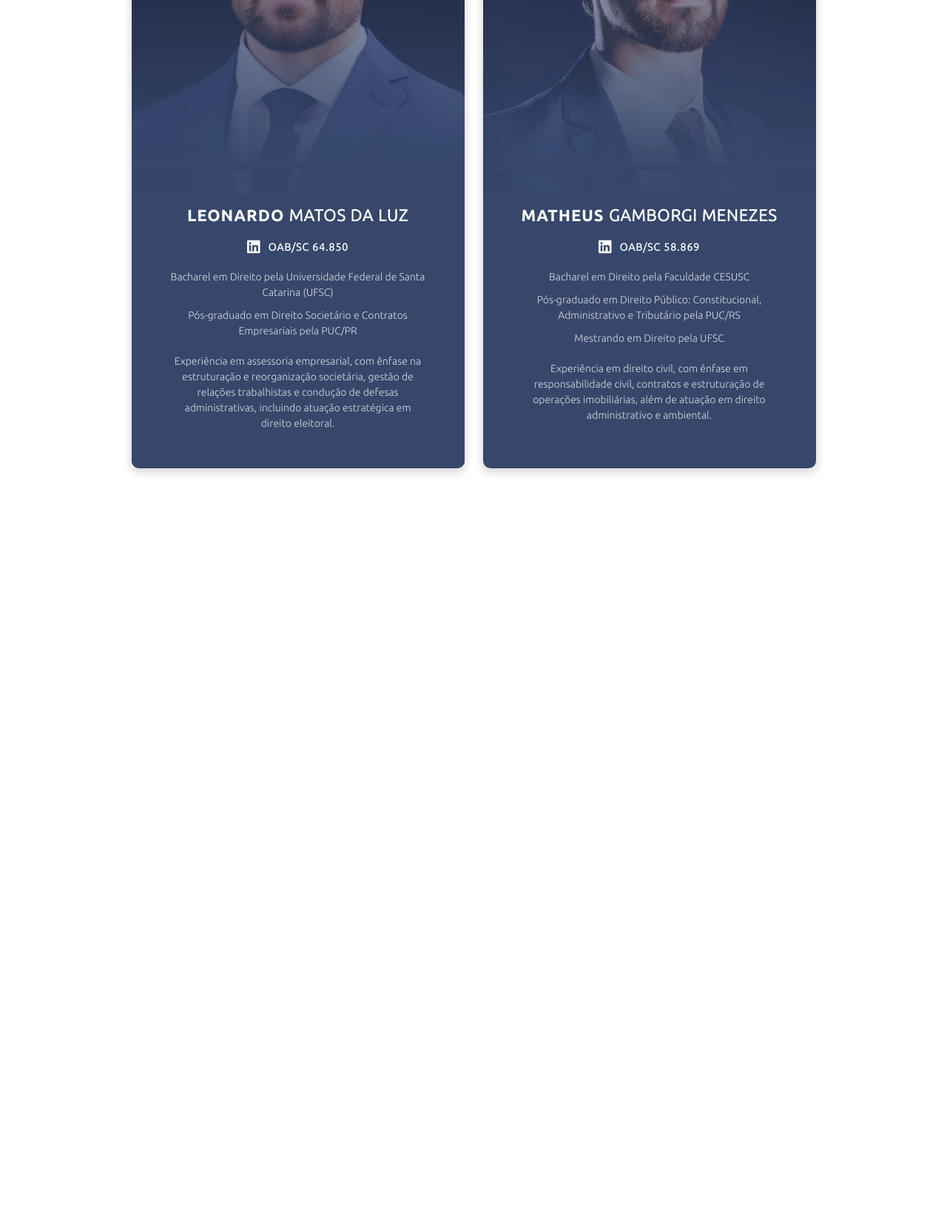
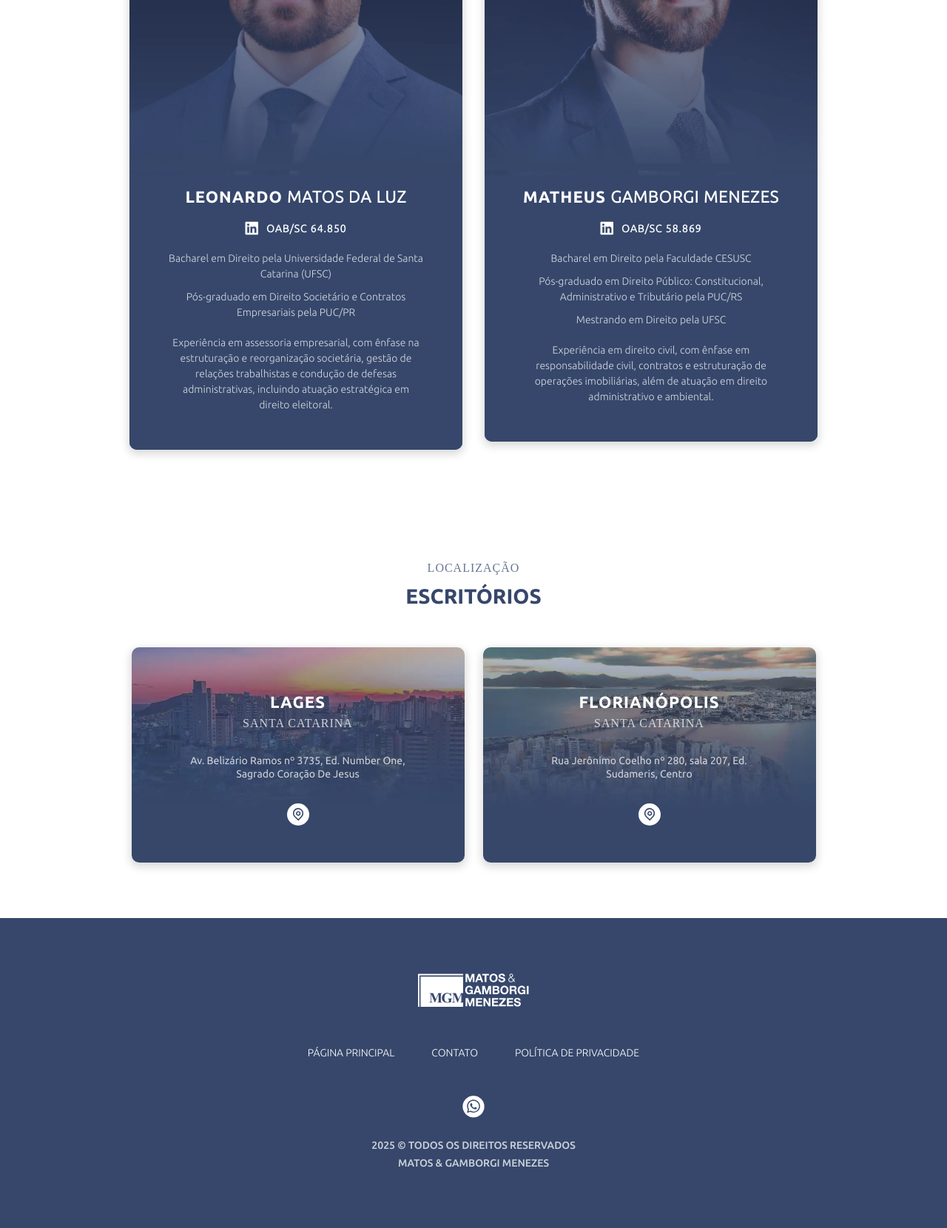
Before and after one commit to ickgamborgi/MGM, a PHP site: page / in a window 1280 px wide. Shown: the part 2320-3980 px from the top of the page at 74% size. Before the commit the page ends 2961 px from the top, so only its background shows below. Run offline with PHP 8.4, Linux system fonts and the light colour scheme; some libraries are stand-ins or nearby versions.

Commit message:
Update Footer

```diff
--- a/index.html
+++ b/index.html
@@ -217,13 +217,57 @@
                       </div>
                     </div>
                 </a>
+            </div>
+        </section>
 
+        <!-- Offices Section -->
+        <section id="escritorios" class="grid-con">
+            <h2 class="hidden">Escritórios</h2>
+            <div class="office-title-con col-span-full">
+                <h3 class="office-subtitle">Localização</h3>
+                <h4 class="office-title">Escritórios</h4>
+            </div>
+            <div class="office-cards-con col-span-full">
+                <h3 class="hidden">Cards de Escritórios</h3>
+                <!-- Lages -->
+                <a class="office-card" href="#" id="lages">
+                    <div class="office-card-con">
+                        <h4 class="office-city">Lages</h4>
+                        <h4 class="office-state">Santa Catarina</h4>
+                    </div>
+                    <p class="office-address">Av. Belizário Ramos nº 3735, Ed. Number One, Sagrado Coração De Jesus</p>
+                    <img class="office-icon" src="./images/icon-loc.svg" alt="Ícone Localização">
+                </a>
+                <!-- Florianópolis -->
+                <a class="office-card" href="#" id="florianopolis">
+                    <div class="office-card-con">
+                        <h4 class="office-city">Florianópolis</h4>
+                        <h4 class="office-state">Santa Catarina</h4>
+                    </div>
+                    <p class="office-address">Rua Jerônimo Coelho nº 280, sala 207, Ed. Sudameris, Centro</p>
+                    <img class="office-icon" src="./images/icon-loc.svg" alt="Ícone Localização">
+                </a>
             </div>
         </section>
 
     </main>
     <!-- Footer -->
-    <footer>
+    <footer class="grid-con">
+        <h2 class="hidden">Rodapé</h2>
+        <div class="footer-con col-span-full">
+            <div class="footer-1">
+                <a href="#"><img src="./images/logo-footer.svg" alt="MGM Minified Logo"></a>
+                <div class="footer-nav">
+                    <a href="#">Página Principal</a>
+                    <a href="#">Contato</a>
+                    <a href="#">Política de Privacidade</a>
+                </div>
+            </div>
+            <div class="footer-2">
+                <img src="./images/icon-whats.svg" alt="Ícone WhatsApp">
+                <p>2025 &copy; Todos os Direitos Reservados Matos & Gamborgi Menezes</p>
+            </div>
+        </div>
     </footer>
 </body>
 </html>
--- a/sass/components/_areas.scss
+++ b/sass/components/_areas.scss
@@ -59,7 +59,7 @@
 
     &:hover {
         box-shadow: a.$blur-shadow;
-        transform: translateY(-10px);
+        transform: scale(1.04);
         border: 1px solid a.$light-blue;
     }
 }
--- /dev/null
+++ b/sass/components/_footer.scss
@@ -0,0 +1,92 @@
+// Components for FOOTER
+
+@use "../abstracts/variables" as a;
+
+footer {
+  padding-top: a.$section-gap;
+  padding-bottom: a.$section-gap;
+  background-color: a.$blue;
+}
+
+.footer-con {
+  display: flex;
+  flex-direction: column;
+  gap: 50px;
+  text-align: center;
+  align-items: center;
+}
+
+.footer-1 {
+    display: flex;
+    flex-direction: column;
+    align-items: center;
+    gap: 50px;
+
+    img {
+        max-width: 150px;
+    }
+}
+
+.footer-nav {
+    display: flex;
+    flex-direction: column;
+    gap: 15px;
+    font-family: a.$ubuntu;
+    font-weight: 200;
+    font-size: a.$m-body;
+    text-transform: uppercase;
+    color: white;
+    transition: a.$basic-transition;
+
+    a {
+        color: white;
+        text-decoration: none;
+        transition: a.$basic-transition;
+
+        &:hover {
+            text-decoration: underline;
+        }
+
+    }
+
+}
+
+.footer-2 {
+    display: flex;
+    flex-direction: column;
+    align-items: center;
+    gap: 25px;
+
+    img {
+        width: 30px;
+        height: 30px;
+        transition: a.$basic-transition;
+        cursor: pointer;
+
+        &:hover {
+            transform: scale(1.2);
+            box-shadow: a.$click-shadow;
+            border-radius: 100%;
+        }
+    }
+
+    p {
+        font-family: a.$ubuntu;
+        font-weight: 500;
+        font-size: a.$m-body;
+        text-transform: uppercase;
+        line-height: 1.75;
+        color: white;
+        opacity: .75;
+        max-width: 300px;
+        margin: 0;
+    }
+}
+
+// Desktop
+@media (min-width: 1000px) {
+    .footer-nav {
+        flex-direction: row;
+        gap: 50px;
+    }
+}
--- a/sass/components/_hero.scss
+++ b/sass/components/_hero.scss
@@ -35,7 +35,9 @@
 #introduction {
   padding-top: a.$section-gap;
   padding-bottom: a.$section-gap;
-  background-color: white;;
+  background-color: white;
+  justify-content: center;
+  align-items: center;
 
   img {
     border-radius: a.$round-border;
@@ -43,6 +45,7 @@
     object-fit: cover;
     object-position: center;
     box-shadow: a.$blur-shadow;
+    height: 100%;
   }
 }
 
@@ -123,4 +126,23 @@
     padding-left: 30px;
     margin-top: 0px;
   }
+
+  #introduction {
+
+  img {
+    height: 100%;
+    width: 100%;
+  }
 }
+}
+
+// FOR LARGE DESKTOP
+@media (min-width: 1200px) {
+  #introduction {
+
+  img {
+    height: 450px;
+    width: 100%;
+  }
+}
+}
--- a/sass/components/_index.scss
+++ b/sass/components/_index.scss
@@ -7,3 +7,5 @@
 @forward "hero";
 @forward "areas";
 @forward "team";
+@forward "offices";
+@forward "footer";
--- /dev/null
+++ b/sass/components/_offices.scss
@@ -0,0 +1,139 @@
+// Components for OFFICES
+
+@use "../abstracts/variables" as a;
+
+#escritorios {
+  padding-top: a.$section-gap;
+  padding-bottom: a.$section-gap;
+  background-color: white;
+}
+
+.office-title-con {
+  display: flex;
+  flex-direction: column;
+  gap: 10px;
+  text-align: center;
+    align-items: center;
+
+  h3 {
+    font-family: a.$times;
+    font-size: a.$m-subtitle;
+    font-weight: 100;
+    letter-spacing: 1px;
+    text-transform: uppercase;
+    color: a.$blue;
+    opacity: .75;
+  }
+
+  h4 {
+    font-family: 'ubuntubold', a.$ubuntu;
+    font-size: a.$m-title;
+    text-transform: uppercase;
+    color: a.$blue;
+  }
+}
+
+.office-cards-con {
+    margin-top: 50px;
+    display: flex;
+    flex-direction: column;
+    gap: 25px;
+}
+
+.office-card {
+    display: flex;
+    flex-direction: column;
+    align-items: center;
+    text-align: center;
+    border-radius: a.$round-border;
+    box-shadow: a.$blur-shadow;
+    position: relative;
+    width: 100%;
+    overflow: hidden;
+    z-index: 1;
+    padding: 60px 30px 50px 30px;
+    gap: 30px;
+    background-size: cover;
+    background-position: center;
+    background-repeat: no-repeat;
+    transition: a.$basic-transition;
+
+    &:hover {
+        box-shadow: a.$click-shadow;
+        transform: scale(1.02);
+        cursor: pointer;
+    }
+}
+
+.office-card-con {
+    display: flex;
+    flex-direction: column;
+    align-items: center;
+    gap: 5px;
+}
+
+.office-city {
+    font-family: a.$ubuntu;
+    font-size: 22px;
+    color: white;
+    text-transform: uppercase;
+    letter-spacing: 1px;
+    z-index: 3;
+}
+
+.office-state {
+    font-family: a.$times;
+    font-size: 16px;
+    font-weight: 100;
+    color: white;
+    opacity: 0.75;
+    text-transform: uppercase;
+    letter-spacing: 1px;
+    z-index: 3;
+}
+
+.office-address {
+    font-family: a.$ubuntu;
+    font-size: a.$m-body;
+    color: white;
+    opacity: 0.75;
+    z-index: 3;
+    max-width: 300px;
+}
+
+.office-icon {
+    width: 30px;
+    height: 30px;
+    object-fit: contain;
+}
+
+#lages {
+    background-image: url('../images/lages.webp');
+}
+
+#florianopolis {
+    background-image: url('../images/florianopolis.webp');
+}
+
+
+
+
+
+// Tablet: 2 colunas
+@media (min-width: 700px) {
+.office-cards-con {
+    margin-top: 50px;
+    display: flex;
+    align-items: center;
+    justify-content: center;
+    flex-direction: row;
+    gap: 25px;
+}
+
+.office-card {
+    align-items: center;
+    height: 100%;
+    justify-content: space-around;
+    max-width: 450px;
+}
+}
--- a/sass/components/_team.scss
+++ b/sass/components/_team.scss
@@ -38,7 +38,10 @@
     display: flex;
     flex-direction: column;
     justify-content: center;
-    gap: 25px;
+    align-items: center;
+    box-sizing: border-box;
+    height: 100%;
+    gap: 30px;
 }
 
 .team-member {
@@ -56,7 +59,7 @@
 
     &:hover {
         box-shadow: a.$click-shadow;
-        transform: translateY(-10px);
+        transform: scale(1.02);
     }
 
     .team-image {
@@ -83,9 +86,9 @@
 }
 
 .team-content {
-    margin-top: -25px;
+    margin-top: -50px;
     background-color: a.$blue;
-    padding: 0px 50px 50px 50px;
+    padding: 0px 50px 25px 50px;
     z-index: 5;
     display: flex;
     justify-items: stretch;
@@ -141,11 +144,20 @@
     gap: 10px;
 }
 
+.member-text {
+    margin-bottom: 25px;
+}
+
 // Tablet: 2 colunas
 @media (min-width: 700px) {
-    .team-cards-con {
+ .team-cards-con {
+    margin-top: 50px;
     display: flex;
     flex-direction: row;
-    gap: 25px;
-    }
+    justify-content: center;
+    align-items: start;
+    box-sizing: border-box;
+    height: 100%;
+    gap: 30px;
+ }
 }
```
Also changed, not shown: css/main.css, images/florianopolis.webp, images/icon-loc.svg (added), images/icon-whats.svg (added), images/lages.webp, images/logo-footer.svg (added), 1 other file.
